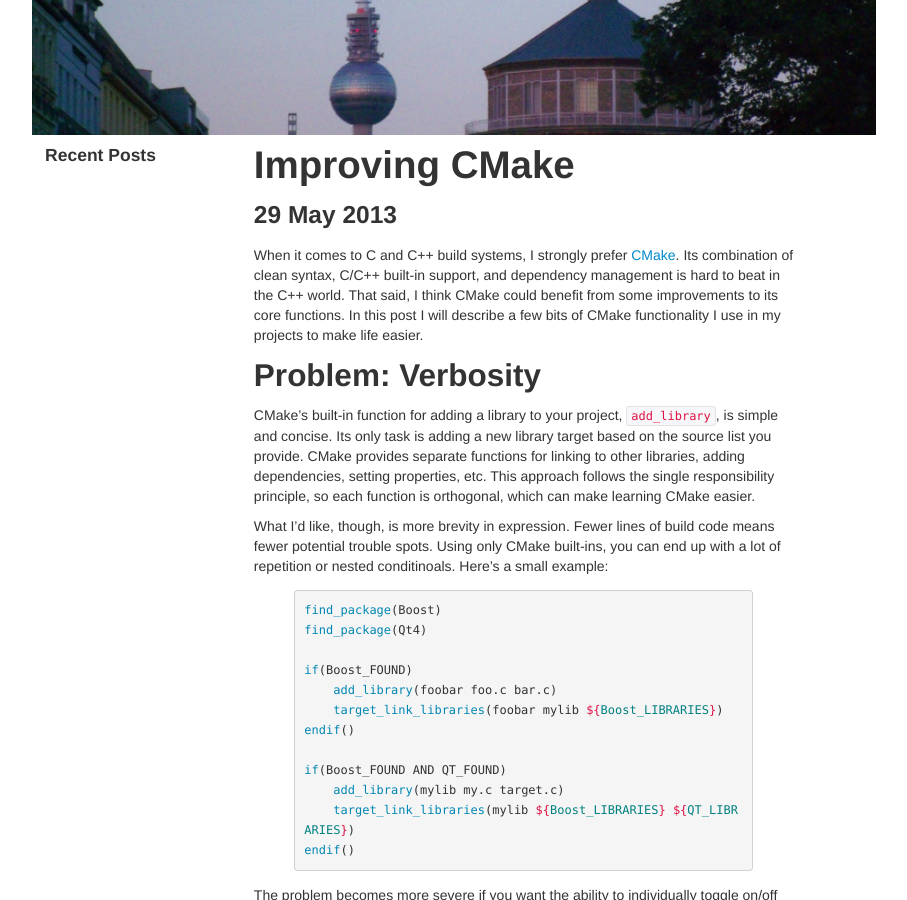
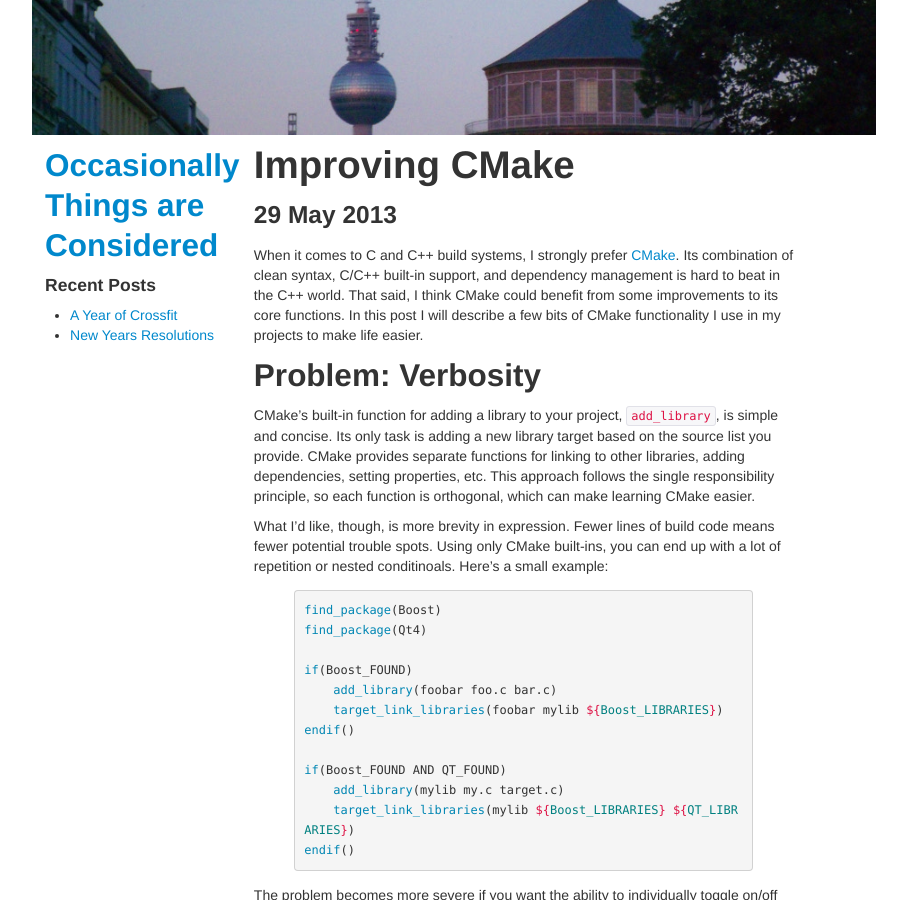
Before and after one commit to chachi/chachi.github.io, a Jekyll site: the page built from _posts/2013-02-02-improving-cmake.md, in a window 1280 px wide and 900 px high. Shown: the whole window, without its empty margins (186-1093 px from the left). Built offline with Jekyll 4.4.1, drawn with Linux system fonts in a browser that asks for light colours.

Commit message:
Fixes sidebar

```diff
--- a/_config.yml
+++ b/_config.yml
@@ -1,2 +1,3 @@
 pygments: true
 paginate: 5
+title: Occasionally Things are Considered
--- a/_includes/sidebar.html
+++ b/_includes/sidebar.html
@@ -1,7 +1,9 @@
+<h2><a href="/">{{site.title}}</a></h2>
+
 <h4>Recent Posts</h4>
 
-{% for post in paginator.posts %}
-<p class="author">
-  <span class="date">{{ post.date }}</span>
-</p>
+<ul>
+{% for post in site.related_posts limit:4 %}
+  <li><a href="{{post.url}}">{{ post.title }}</a></li>
 {% endfor %}
+<ul>
--- a/_layouts/post.html
+++ b/_layouts/post.html
@@ -1,5 +1,4 @@
 ---
-paginate: 5
 ---
 <!DOCTYPE html>
 <html>
```
Also changed, not shown: index.html (+0 -13 lines).
